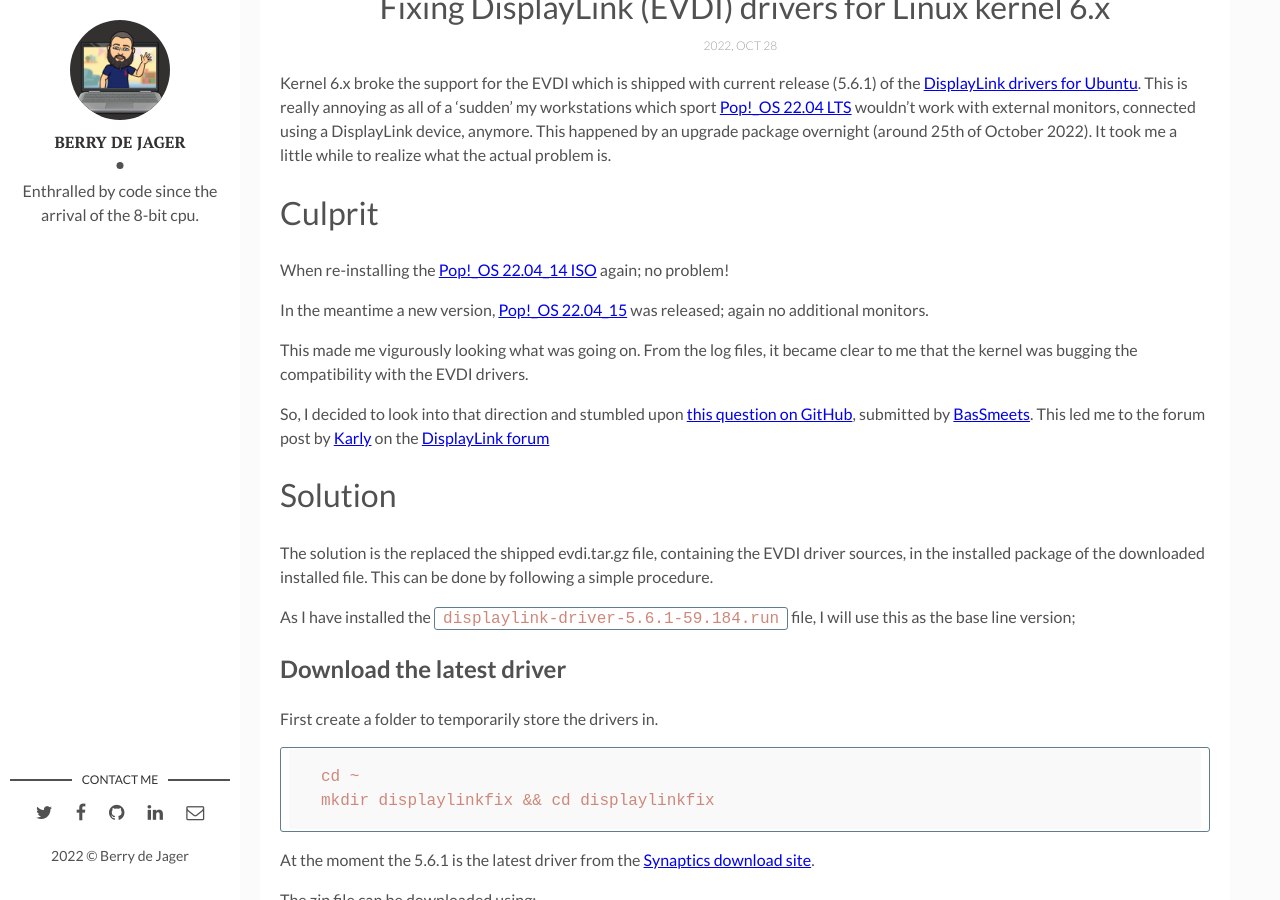
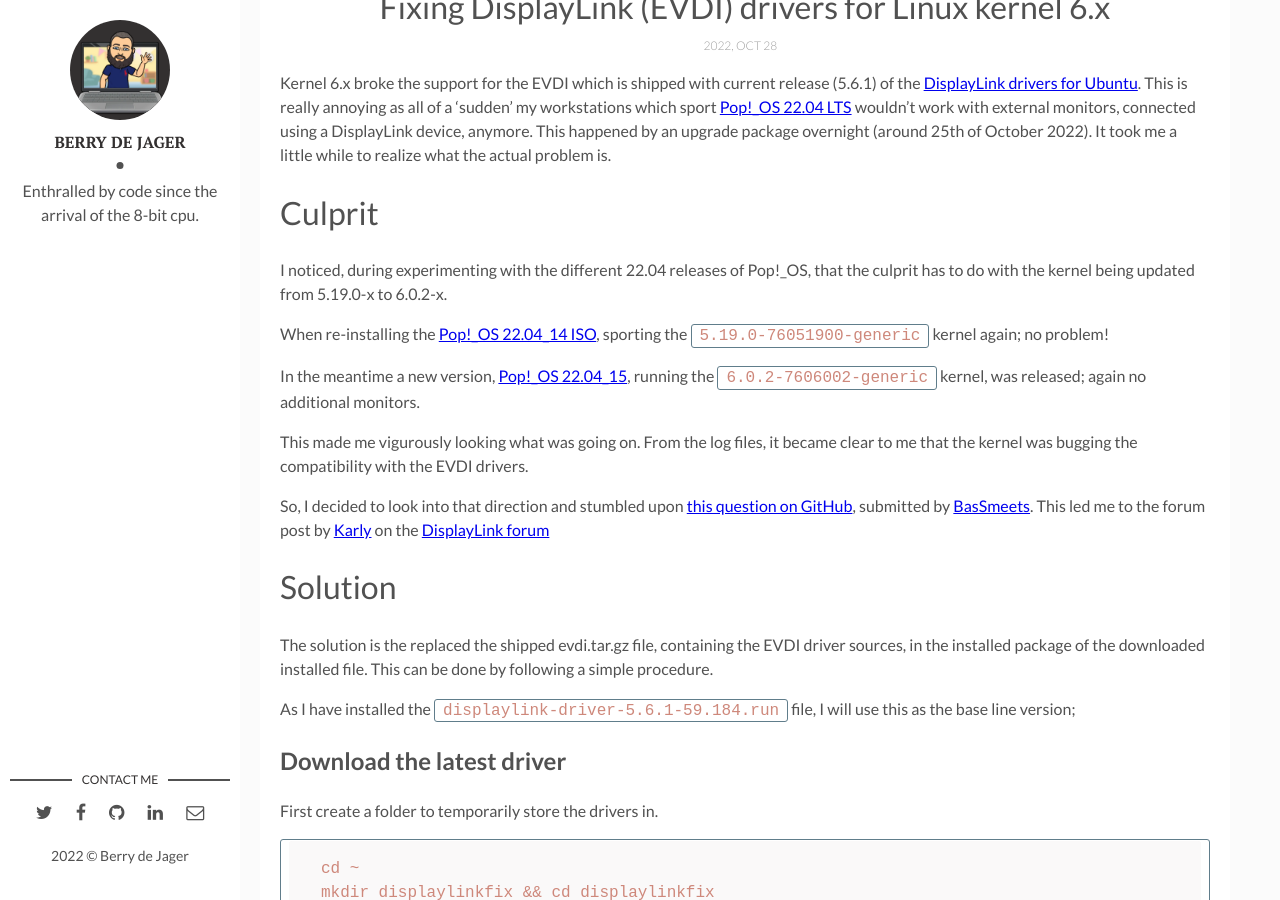
Before and after one commit to berrydejager/code, a Jekyll site: the page built from _posts/2022-10-28-Fix-DisplayLink_drivers-linux-kernel-6.markdown, in a window 1280 px wide and 900 px high, scrolled down 307 px. Built offline with Jekyll 4.4.1, drawn with Linux system fonts in a browser that asks for light colours.

Commit message:
Update 2022-10-28-Fix-DisplayLink_drivers-linux-kernel-6.markdown

```diff
--- a/_posts/2022-10-28-Fix-DisplayLink_drivers-linux-kernel-6.markdown
+++ b/_posts/2022-10-28-Fix-DisplayLink_drivers-linux-kernel-6.markdown
@@ -4,16 +4,18 @@
 date: 2022-10-28 13:37:00 +0100
 description: Fixing the broken EVDI support for the DisplayLink drivers
 img: header/Fix-DisplayLink_drivers-linux-kernel-6.gif
-tags: [Linux, PopOS, DisplayLink, Kernel]
+tags: [Linux, Ubuntu, DisplayLink, Kernel]
 ---
 
 Kernel 6.x broke the support for the EVDI which is shipped with current release (5.6.1) of the [DisplayLink drivers for Ubuntu](https://www.synaptics.com/products/displaylink-graphics/downloads/ubuntu). This is really annoying as all of a 'sudden' my workstations which sport [Pop!_OS 22.04 LTS](https://pop.system76.com/) wouldn't work with external monitors, connected using a DisplayLink device, anymore. This happened by an upgrade package overnight (around 25th of October 2022). It took me a little while to realize what the actual problem is.
 
 # Culprit
 
-When re-installing the [Pop!_OS 22.04_14 ISO](https://iso.pop-os.org/22.04/amd64/intel/14/pop-os_22.04_amd64_intel_14.iso) again; no problem!
+I noticed, during experimenting with the different 22.04 releases of Pop!_OS, that the culprit has to do with the kernel being updated from 5.19.0-x to 6.0.2-x.
 
-In the meantime a new version, [Pop!_OS 22.04_15](https://iso.pop-os.org/22.04/amd64/intel/15/pop-os_22.04_amd64_intel_15.iso) was released; again no additional monitors.
+When re-installing the [Pop!_OS 22.04_14 ISO](https://iso.pop-os.org/22.04/amd64/intel/14/pop-os_22.04_amd64_intel_14.iso), sporting the `5.19.0-76051900-generic` kernel again; no problem!
+
+In the meantime a new version, [Pop!_OS 22.04_15](https://iso.pop-os.org/22.04/amd64/intel/15/pop-os_22.04_amd64_intel_15.iso), running the `6.0.2-7606002-generic` kernel, was released; again no additional monitors.
 
 This made me vigurously looking what was going on. From the log files, it became clear to me that the kernel was bugging the compatibility with the EVDI drivers.
 
```
